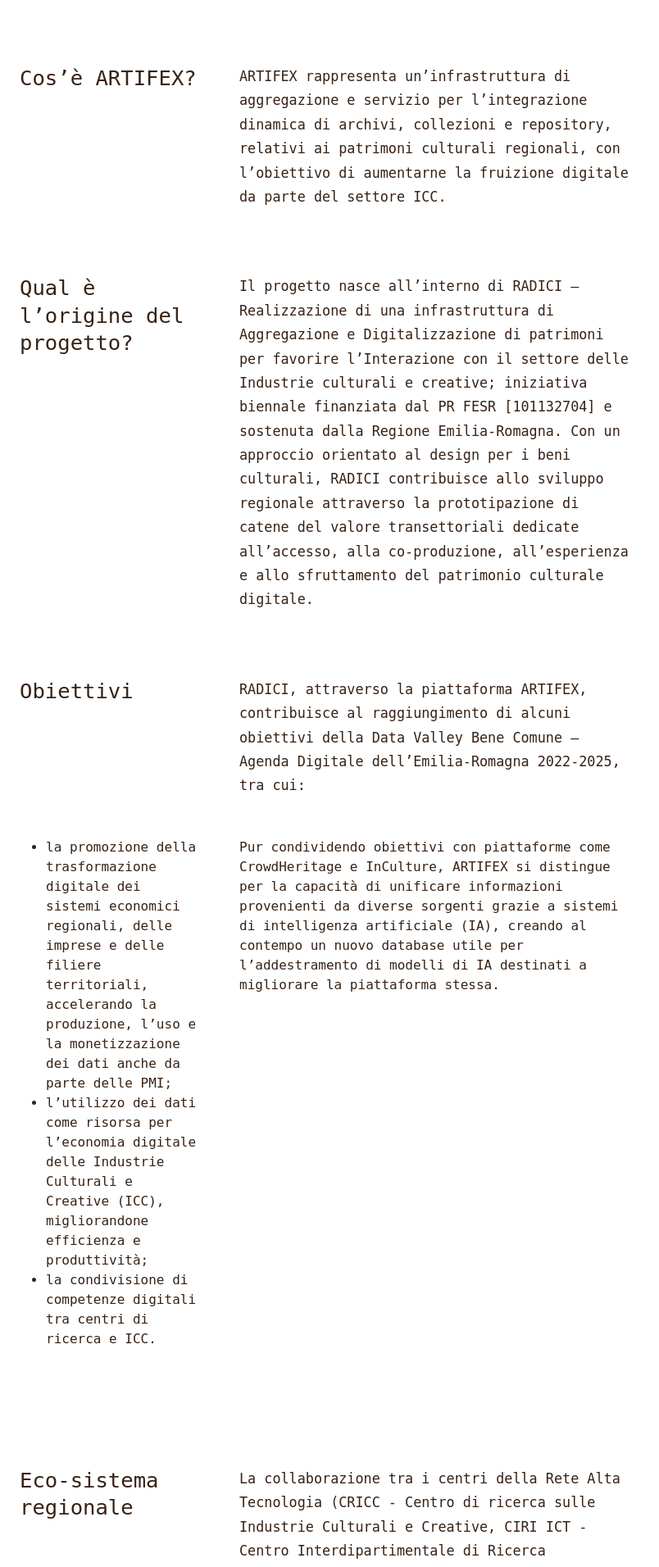
After one commit to VBernasconi/RADICI, a Flask app: page /about in a window 1280 px wide. The commit adds this page. Shown: the part 816-2728 px from the top of the page at 82% size, without its empty margins (0-804 px from the left). Run offline with Flask 3, Linux system fonts and the light colour scheme; parts of the project's set-up code (start-up, migrations or seed data) failed here and were passed over; some libraries are stand-ins or nearby versions; some web fonts are replaced.

Commit message:
Add files via upload

```diff
--- /dev/null
+++ b/flask_app/templates/about.html
@@ -0,0 +1,84 @@
+{% extends "base.html" %}
+{% block content %}
+<div class="section-header">
+    <!-- Left big number -->
+    <div class="section-number">[4]</div>
+
+    <!-- Right content -->
+    <div class="section-text">
+        <h2 class="section-title">About</h2>
+        <p class="section-subtitle">In questa sezione ti raccontiamo il progetto Artifex.</p>
+    </div>
+</div>
+
+<!-- MAIN CONTENT -->
+<main class="content">
+
+    <!-- VIDEO -->
+    <div class="video-wrapper">
+        <iframe
+            src="https://www.youtube.com/embed/ONp7N4D8_lY"
+            allowfullscreen>
+        </iframe>
+    </div>
+
+    <!-- TEXT BLOCK -->
+    <section class="text-block">
+        <h2>Cos’è ARTIFEX?</h2>
+        <p>
+            ARTIFEX rappresenta un’infrastruttura di aggregazione e servizio per l’integrazione dinamica di archivi, collezioni e repository,
+            relativi ai patrimoni culturali regionali, con l’obiettivo di aumentarne la fruizione digitale da parte del settore ICC.
+        </p>
+    </section>
+
+    <section class="text-block">
+        <h2>Qual è l’origine del progetto?</h2>
+        <p>
+            Il progetto nasce all’interno di RADICI – Realizzazione di una infrastruttura di Aggregazione e Digitalizzazione di patrimoni
+            per favorire l’Interazione con il settore delle Industrie culturali e creative; iniziativa biennale finanziata dal PR FESR [101132704]
+            e sostenuta dalla Regione Emilia-Romagna. Con un approccio orientato al design per i beni culturali, RADICI contribuisce allo sviluppo
+            regionale attraverso la prototipazione di catene del valore transettoriali dedicate all’accesso, alla co-produzione, all’esperienza e
+            allo sfruttamento del patrimonio culturale digitale.
+        </p>
+    </section>
+    <section class="text-block">
+        <h2>Obiettivi</h2>
+        <p>
+            RADICI, attraverso la piattaforma ARTIFEX, contribuisce al raggiungimento di alcuni obiettivi della Data Valley Bene Comune – Agenda Digitale dell’Emilia-Romagna 2022-2025, tra cui:
+            <ul>
+                <li>la promozione della trasformazione digitale dei sistemi economici regionali, delle imprese e delle filiere territoriali, accelerando la produzione, l’uso e la monetizzazione dei dati anche da parte delle PMI;</li>
+                <li>l’utilizzo dei dati come risorsa per l’economia digitale delle Industrie Culturali e Creative (ICC), migliorandone efficienza e produttività;</li>
+                <li>la condivisione di competenze digitali tra centri di ricerca e ICC.</li>
+            </ul>
+            Pur condividendo obiettivi con piattaforme come CrowdHeritage e InCulture, ARTIFEX si distingue per la capacità di unificare informazioni provenienti da diverse sorgenti grazie a sistemi di intelligenza artificiale (IA),
+            creando al contempo un nuovo database utile per l’addestramento di modelli di IA destinati a migliorare la piattaforma stessa.
+        </p>
+    </section>
+    <section class="text-block">
+        <h2>Eco-sistema regionale</h2>
+        <p>
+            La collaborazione tra i centri della Rete Alta Tecnologia (CRICC - Centro di ricerca sulle Industrie Culturali e Creative, CIRI ICT - Centro Interdipartimentale di Ricerca Industriale,
+            DHMoRe - Centro Interdipartimentale di Ricerca sulle Digital Humanities, CICCREI - Centro Interdipartimentale di Ricerca per la Costruzione,
+            la Conservazione e la Rigenerazione di Edifici e Infrastrutture) e il Centro Studi e Archivio per la Comunicazione (CSAC) ha dato vita a processi di filiera modulabili per nuove esperienze di uso, valorizzazione e sfruttamento di patrimoni materiali e immateriali, con la finalità di favorire rapidità di accesso, maggiore comprensione, sviluppo di competenze e future skills legate al patrimonio culturale (CH).
+        </p>
+    </section>
+    <section class="text-block">
+        <h2>In conclusione</h2>
+        <p>
+            Gli strumenti e i servizi offerti dal prototipo ARTIFEX permettono alle ICC, agli enti pubblici e privati, nonché a ricercatori e operatori culturali, di utilizzare i giacimenti digitali integrati per creare nuovi prodotti e valore culturale,
+            favorendo al contempo l’interazione tra produttori e fruitori di dati. L’infrastruttura costituisce un supporto operativo al Piano Nazionale di Digitalizzazione del Patrimonio Culturale (PND) e agisce in sinergia con l’HUB regionale ICC per generare nuove opportunità di sviluppo nel contesto culturale e creativo.
+        </p>
+    </section>
+    <section class="text-block">
+        <h2>Partenariato</h2>
+    </section>
+    <!-- LOGOS GRID -->
+    <section class="logos">
+        <img src="/static/img/logo1.png">
+        <img src="/static/img/logo2.png">
+        <img src="/static/img/logo3.png">
+    </section>
+
+</main>
+
+{% endblock %}
--- a/flask_app/templates/base.html
+++ b/flask_app/templates/base.html
@@ -22,8 +22,7 @@
     <link rel="stylesheet" href="{{ url_for('static', filename='css/menu.css') }}">
 </head>
 
-<body>
-    <script src="https://cdn.jsdelivr.net/npm/bootstrap@5.1.3/dist/js/bootstrap.bundle.min.js"></script>
+<body {% if collection_name %}data-collection="{{ collection_name }}"{% endif %}>
     <script>
         const GEOJSON_URL = "{{ url_for('static', filename='data/redis_export.geojson') }}";
         const IMAGE_BASE_URL = "{{ url_for('static', filename='images') }}";
@@ -33,31 +32,34 @@
     <!-- HEADER -->
     <header>
         <!-- Title -->
-        <h1>ARTIFEX</h1>
+        <h1 id="site-title">ARTIFEX
+            <span id="username-display" class="username hidden"></span>
+        </h1>
 
-        <!-- Burger button -->
+        <button id="burger-btn" aria-label="Menu">
+            <span class="line top"></span>
+            <span class="line middle"></span>
+            <span class="line bottom"></span>
+          </button>
+
+        <!-- Burger button
         <button id="burger-btn">
             <img src="{{ url_for('static', filename='img/burger.png') }}" alt="menu" width="30">
-        </button>
+        </button>-->
     </header>
 
     <!-- SIDE MENU -->
     <nav id="side-menu">
-        <span id="close-menu">&times;</span>
-        <ul>
-            <li>
-                <a href="{{ url_for('esplorare') }}">Esplorare</a>
-            </li>
-            <li>
-                <a href="{{ url_for('sperimentare') }}">Sperimentare</a>
-            </li>
-            <li>
-                <a href="{{ url_for('about') }}">About</a>
-            </li>
-        </ul>
+        <a href="{{ url_for('esplorare') }}" class="menu-item">
+            <span class="menu-label">1. ESPLORARE</span>
+        </a>
+        <a href="{{ url_for('sperimentare') }}" class="menu-item">
+            <span class="menu-label">2. SPERIMENTARE</span>
+        </a>
+        <a href="{{ url_for('about') }}" class="menu-item">
+            <span class="menu-label">3. ABOUT</span>
+        </a>
     </nav>
-
-
 
     <!-- PAGE CONTENT GOES HERE -->
     <div id="app-content">
@@ -66,24 +68,52 @@
 
     <!-- JS -->
     <script>
+
         const burgerBtn = document.getElementById('burger-btn');
         const sideMenu = document.getElementById('side-menu');
         const closeMenu = document.getElementById('close-menu');
 
-        burgerBtn.addEventListener('click', () => {
-            sideMenu.classList.add('open');
+        burgerBtn.addEventListener('click', (e) => {
+            e.stopPropagation();
+
+            const isOpen = sideMenu.classList.toggle('open');
+            burgerBtn.classList.toggle('active', isOpen);
         });
 
-        closeMenu.addEventListener('click', () => {
-            sideMenu.classList.remove('open');
-        });
-
-        // Close menu when clicking outside
         document.addEventListener('click', (e) => {
             if (!sideMenu.contains(e.target) && !burgerBtn.contains(e.target)) {
                 sideMenu.classList.remove('open');
+                burgerBtn.classList.remove('active');
             }
         });
+
+
+        document.addEventListener('click', (e) => {
+            if (!sideMenu.contains(e.target) && !burgerBtn.contains(e.target)) {
+                sideMenu.classList.remove('open');
+                burgerBtn.classList.remove('active');
+            }
+        });
+
+        async function checkUserStatus() {
+            try {
+                const res = await fetch(`${serverURL}/user/status`, {
+                    credentials: 'include'
+                });
+
+                const data = await res.json();
+
+                if (data.logged_in && data.username) {
+                    const usernameSpan = document.getElementById('username-display');
+                    usernameSpan.textContent = `/ ${data.username}`;
+                    usernameSpan.classList.remove('hidden');
+                }
+            } catch (err) {
+                console.error("User status check failed:", err);
+            }
+        }
+
+        document.addEventListener("DOMContentLoaded", checkUserStatus);
 
     </script>
 </body>
```
Also changed, not shown: flask_app/templates/collection.html (added, +26 -0 lines), flask_app/templates/grid.html (+18 -2 lines), flask_app/templates/sperimentare.html (+31 -5 lines).
